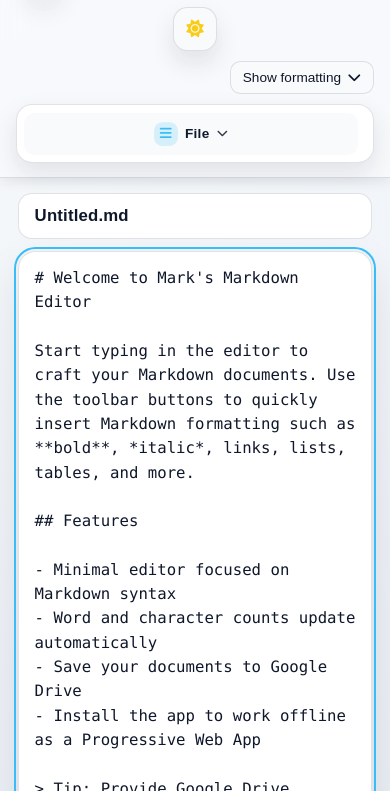
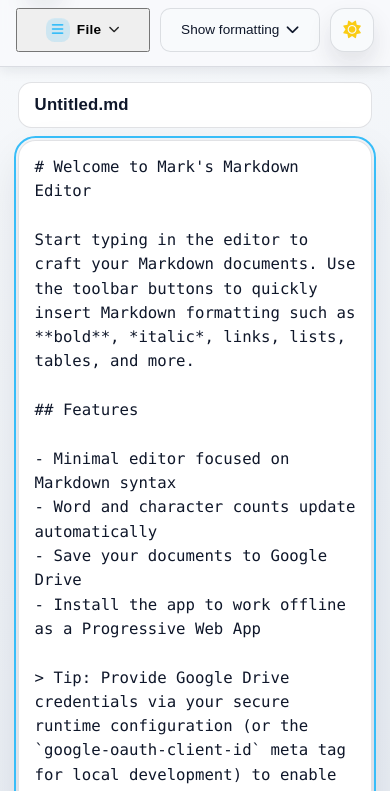
Before and after one commit to mbaldwinsmith/markdownEditor, a plain HTML site: page index.html in a window 390 px wide. Shown: the part 53-844 px from the top of the page. Drawn offline with Linux system fonts and the light colour scheme; no server answers.

Commit message:
Hide collapsed formatting toolbar on mobile

```diff
--- a/index.html
+++ b/index.html
@@ -31,34 +31,9 @@
             </span>
             <h1>Mark's Markdown Editor</h1>
           </div>
-          <button
-            type="button"
-            class="theme-toggle"
-            id="theme-toggle"
-            aria-pressed="false"
-            aria-label="Switch to light mode"
-            title="Switch to light mode"
-          >
-            <i class="fa-solid fa-moon theme-toggle-icon" aria-hidden="true"></i>
-          </button>
         </div>
         <div class="toolbar-row">
-          <button
-            type="button"
-            class="mobile-toolbar-toggle"
-            id="mobile-toolbar-toggle"
-            aria-expanded="false"
-            aria-controls="formatting-controls"
-          >
-            <span class="mobile-toolbar-label">Show formatting</span>
-            <i class="fa-solid fa-chevron-down mobile-toolbar-chevron" aria-hidden="true"></i>
-          </button>
-          <div
-            class="toolbar toolbar-surface formatting"
-            id="formatting-toolbar"
-            role="toolbar"
-            aria-label="Markdown formatting"
-          >
+          <div class="toolbar-primary-actions">
             <div class="file-menu" id="file-menu">
               <button
                 type="button"
@@ -76,6 +51,33 @@
                 <i class="fa-solid fa-chevron-down file-menu-caret" aria-hidden="true"></i>
               </button>
             </div>
+            <button
+              type="button"
+              class="mobile-toolbar-toggle"
+              id="mobile-toolbar-toggle"
+              aria-expanded="false"
+              aria-controls="formatting-controls"
+            >
+              <span class="mobile-toolbar-label">Show formatting</span>
+              <i class="fa-solid fa-chevron-down mobile-toolbar-chevron" aria-hidden="true"></i>
+            </button>
+            <button
+              type="button"
+              class="theme-toggle"
+              id="theme-toggle"
+              aria-pressed="false"
+              aria-label="Switch to light mode"
+              title="Switch to light mode"
+            >
+              <i class="fa-solid fa-moon theme-toggle-icon" aria-hidden="true"></i>
+            </button>
+          </div>
+          <div
+            class="toolbar toolbar-surface formatting"
+            id="formatting-toolbar"
+            role="toolbar"
+            aria-label="Markdown formatting"
+          >
             <div class="formatting-controls" id="formatting-controls">
               <button
                 type="button"
--- a/styles.css
+++ b/styles.css
@@ -169,6 +169,17 @@ h1 {
   align-items: stretch;
 }
 
+.toolbar-primary-actions {
+  display: flex;
+  align-items: center;
+  gap: 0.75rem;
+  flex-wrap: wrap;
+}
+
+.toolbar-primary-actions > #theme-toggle {
+  margin-left: auto;
+}
+
 .mobile-toolbar-toggle {
   display: none;
   align-self: flex-end;
@@ -239,7 +250,6 @@ h1 {
   position: relative;
   display: flex;
   align-items: stretch;
-  margin-right: 0.5rem;
 }
 
 .file-menu-toggle {
@@ -446,8 +456,29 @@ h1 {
 }
 
 @media (max-width: 720px) {
+  .toolbar-primary-actions {
+    width: 100%;
+    gap: 0.6rem;
+    flex-wrap: nowrap;
+    align-items: stretch;
+  }
+
+  .toolbar-primary-actions > #theme-toggle {
+    margin-left: 0;
+  }
+
+  .toolbar-primary-actions > .file-menu,
+  .toolbar-primary-actions > #mobile-toolbar-toggle {
+    flex: 1 1 0;
+  }
+
+  .toolbar-primary-actions > #mobile-toolbar-toggle {
+    align-self: stretch;
+    justify-content: center;
+  }
+
   .file-menu {
-    width: 100%;
+    width: auto;
   }
 
   .file-menu-toggle {
@@ -500,6 +531,10 @@ h1 {
   }
 
   .formatting-controls::-webkit-scrollbar {
+    display: none;
+  }
+
+  .toolbar.formatting.is-collapsed {
     display: none;
   }
 
```
